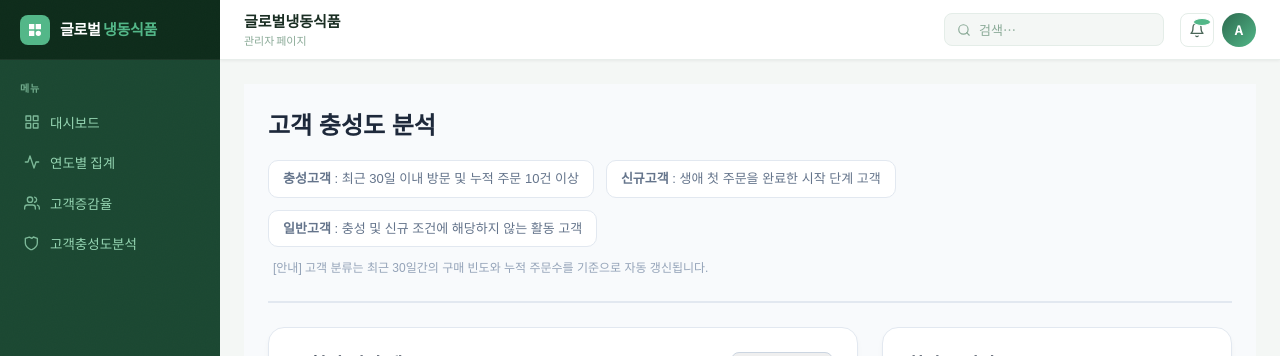
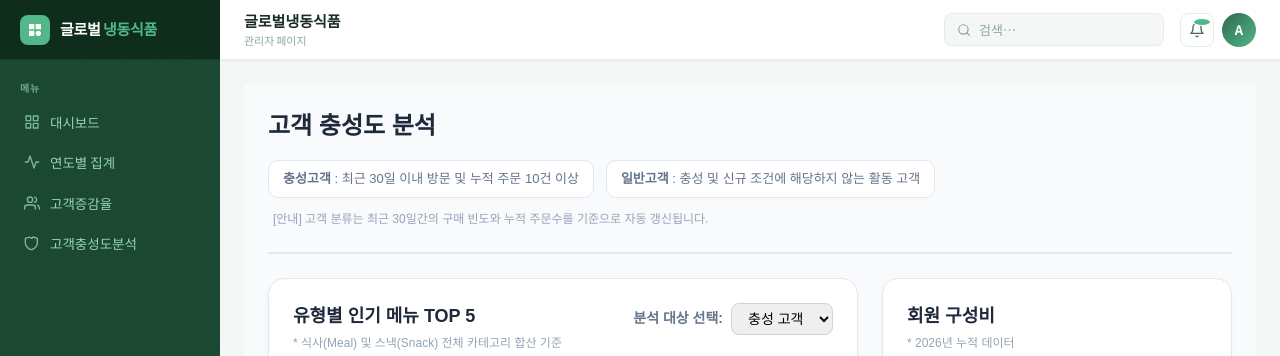
Before and after one commit to leeink/GA-Project, a Python web app: template app/templates/admin_userloyal.html in a window 1280 px wide. Shown: the top 356 px of the page. Run offline with Jinja, Linux system fonts and the light colour scheme; the template is opened without the code that fills it, so the values that code supplies are empty.

Commit message:
(admin)user_loyal_0.3
1) 신규고객 삭제
2) userloyal.css 삭제

```diff
--- a/app/static/css/userloyal.css
+++ /dev/null
@@ -1,6 +0,0 @@
-/*
-[2026.05.11]
-admin_userloyal.html 하고 userloyal.css연결이 자꾸 깨짐
-일단 포기하고 html에다가 style로 작성
-그래도 연결 안되면 userloyal.css 삭제 예정
-*/
--- a/app/templates/admin_userloyal.html
+++ b/app/templates/admin_userloyal.html
@@ -64,10 +64,6 @@
                 <span class="criteria-text"><b>충성고객</b> : 최근 30일 이내 방문 및 누적 주문 10건 이상</span>
             </div>
             <div class="criteria-badge-card">
-                <span class="badge new">신규 고객</span>
-                <span class="criteria-text"><b>신규고객</b> : 생애 첫 주문을 완료한 시작 단계 고객</span>
-            </div>
-            <div class="criteria-badge-card">
                 <span class="badge normal">일반 고객</span>
                 <span class="criteria-text"><b>일반고객</b> : 충성 및 신규 조건에 해당하지 않는 활동 고객</span>
             </div>
@@ -89,13 +85,12 @@
                     <span style="font-size: 14px; color: #64748b; font-weight: 600;">분석 대상 선택:</span>
                     <select id="typeFilter" onchange="filterType()">
                         <option value="0">충성 고객</option>
-                        <option value="1">신규 고객</option>
-                        <option value="2">일반 고객</option>
+                        <option value="1">일반 고객</option>
                     </select>
                 </div>
             </div>
 
-            {% for key, title in [('loyal', '충성'), ('new', '신규'), ('normal', '일반')] %}
+            {% for key, title in [('loyal', '충성'), ('normal', '일반')] %}
             <div class="pref-section" id="section-{{ loop.index0 }}" style="display: {{ 'block' if loop.index0 == 0 else 'none' }};">
                 {% for p in preferences[key] %}
                 <div class="prod-horizontal-item">
@@ -127,6 +122,7 @@
 
         <div class="analysis-card">
             <h3 style="margin:0; font-size: 18px;">회원 구성비</h3>
+            <p class="category-scope-text">* 2026년 누적 데이터</p>
             <div class="chart-main-area">
                 <canvas id="loyalChart"></canvas>
                 <div style="position: absolute; text-align: center; pointer-events: none;">
```
Also changed, not shown: app/service/user_loyal_service.py (+3 -5 lines).
